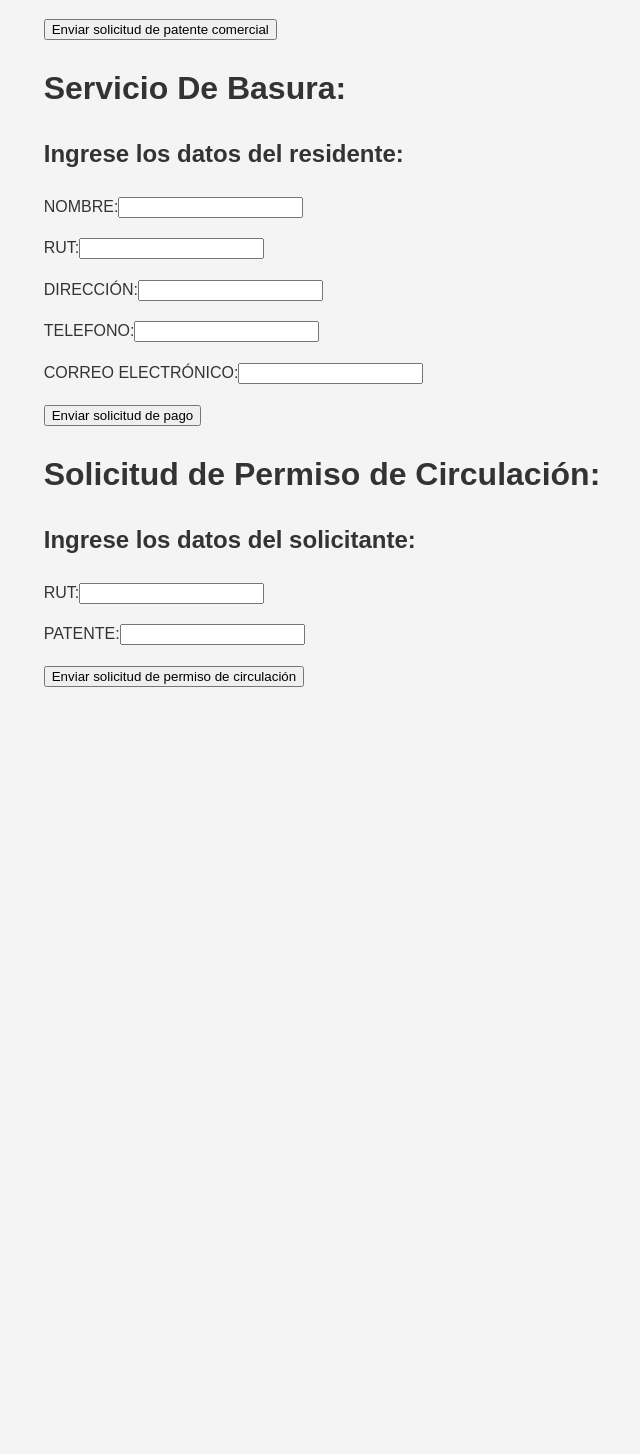
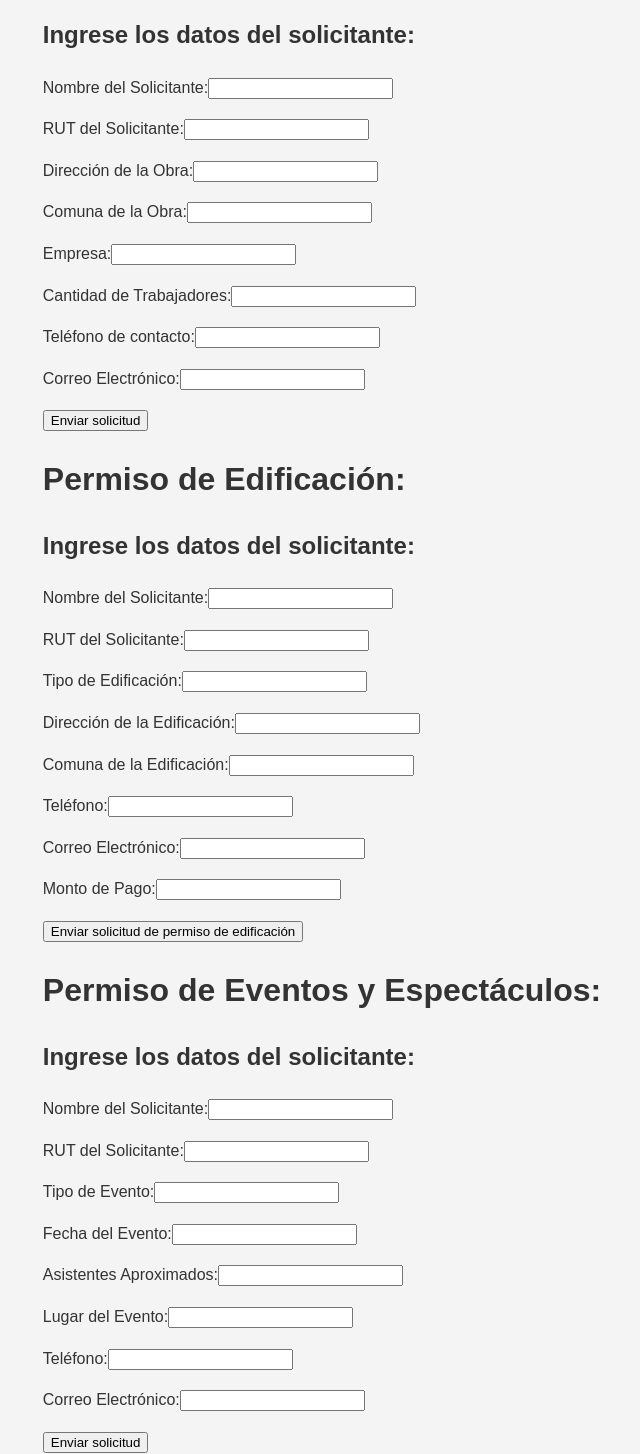
Before and after one commit to Fig-Joaquin/ingenieria_sw, a React (Vite) app in the folder frontend/: page / in a window 1280 px wide. Shown: the part 249-1703 px from the top of the page, without its empty margins (318-958 px from the left). Before the commit the page ends 937 px from the top, so only its background shows below. Built offline with nearby package versions, Linux system fonts and the light colour scheme.

Commit message:
Se añadió front de formularios para cada servicio y permiso

```diff
--- a/frontend/src/components/CrearAseo.jsx
+++ b/frontend/src/components/forms/CrearAseo.jsx
@@ -24,7 +24,8 @@ export const CrearPagoBasura = () => {
       const response = await axios.post('/aseo/crear', formulario);
       console.log(response.data.mensaje);
 
-      // Aquí podrías redirigir al usuario a la página de subir comprobante, por ejemplo.
+      // Añadir redirección pendiente.
+
     } catch (error) {
       console.error(error);
     }
@@ -33,7 +34,7 @@ export const CrearPagoBasura = () => {
   return (
     <div>
       <h1>Servicio De Basura:</h1>
-      <p><h2>Ingrese los datos del residente:</h2></p>
+      <p><h2>Ingrese los datos a continuación:</h2></p>
       <form onSubmit={handleSubmit}>
         <label>
           NOMBRE:
@@ -85,7 +86,7 @@ export const CrearPagoBasura = () => {
           />
         </label>
         <p></p>
-        <button type="submit">Enviar solicitud de pago</button>
+        <button type="submit">Continuar</button>
       </form>
     </div>
   );
--- a/frontend/src/components/CrearPatcom.jsx
+++ b/frontend/src/components/forms/CrearPatcom.jsx
@@ -31,7 +31,8 @@ export const CrearPatenteComercial = () => {
       const response = await axios.post('/patcom/crear', formulario);
       console.log(response.data.mensaje);
 
-      // Aquí podrías redirigir al usuario a la página de subir comprobante, por ejemplo.
+      // Añadir redirección.
+
     } catch (error) {
       console.error(error);
     }
@@ -104,7 +105,7 @@ export const CrearPatenteComercial = () => {
           />
         </label>
         <p></p>
-        <button type="submit">Enviar solicitud de patente comercial</button>
+        <button type="submit">Enviar solicitud</button>
       </form>
     </div>
   );
--- a/frontend/src/components/CrearPermcirc.jsx
+++ b/frontend/src/components/forms/CrearPermcirc.jsx
@@ -21,7 +21,8 @@ export const CrearPermisoCirculacion = () => {
       const response = await axios.post('/permiso/crear', formulario);
       console.log(response.data.mensaje);
 
-      // Aquí podrías redirigir al usuario a la página de subir comprobante, por ejemplo.
+      // Añadir redirección
+
     } catch (error) {
       console.error(error);
     }
@@ -54,7 +55,7 @@ export const CrearPermisoCirculacion = () => {
           />
         </label>
         <p></p>
-        <button type="submit">Enviar solicitud de permiso de circulación</button>
+        <button type="submit">Enviar solicitud</button>
       </form>
     </div>
   );
--- /dev/null
+++ b/frontend/src/components/forms/CrearPermconst.jsx
@@ -0,0 +1,128 @@
+import React, { useState } from 'react';
+import axios from 'axios';
+
+export const CrearPermisoConstruccion = () => {
+  const [formulario, setFormulario] = useState({
+    nombreSolicitante: '',
+    rutSolicitante: '',
+    direccionObra: '',
+    comunaObra: '',
+    empresa: '',
+    cantidadTrabajadores: '',
+    telefono: '',
+    email: '',
+  });
+
+  const handleChange = (e) => {
+    setFormulario({
+      ...formulario,
+      [e.target.name]: e.target.value,
+    });
+  };
+
+  const handleSubmit = async (e) => {
+    e.preventDefault();
+
+    try {
+      const response = await axios.post('/permconst/crear', formulario);
+      console.log(response.data.mensaje);
+
+      // Aquí redirigir al usuario.
+
+    } catch (error) {
+      console.error(error);
+    }
+  };
+
+  return (
+    <div>
+      <h1>Permiso de Construcción:</h1>
+      <p>
+        <h2>Ingrese los datos del solicitante:</h2>
+      </p>
+      <form onSubmit={handleSubmit}>
+        <label>
+          Nombre del Solicitante:
+          <input
+            type="text"
+            name="nombreSolicitante"
+            value={formulario.nombreSolicitante}
+            onChange={handleChange}
+          />
+        </label>
+        <p></p>
+        <label>
+          RUT del Solicitante:
+          <input
+            type="text"
+            name="rutSolicitante"
+            value={formulario.rutSolicitante}
+            onChange={handleChange}
+          />
+        </label>
+        <p></p>
+        <label>
+          Dirección de la Obra:
+          <input
+            type="text"
+            name="direccionObra"
+            value={formulario.direccionObra}
+            onChange={handleChange}
+          />
+        </label>
+        <p></p>
+        <label>
+          Comuna de la Obra:
+          <input
+            type="text"
+            name="comunaObra"
+            value={formulario.comunaObra}
+            onChange={handleChange}
+          />
+        </label>
+        <p></p>
+        <label>
+          Empresa:
+          <input
+            type="text"
+            name="empresa"
+            value={formulario.empresa}
+            onChange={handleChange}
+          />
+        </label>
+        <p></p>
+        <label>
+          Cantidad de Trabajadores:
+          <input
+            type="text"
+            name="cantidadTrabajadores"
+            value={formulario.cantidadTrabajadores}
+            onChange={handleChange}
+          />
+        </label>
+        <p></p>
+        <label>
+          Teléfono de contacto:
+          <input
+            type="text"
+            name="telefono"
+            value={formulario.telefono}
+            onChange={handleChange}
+          />
+        </label>
+        <p></p>
+        <label>
+          Correo Electrónico:
+          <input
+            type="text"
+            name="email"
+            value={formulario.email}
+            onChange={handleChange}
+          />
+        </label>
+        <p></p>
+        <button type="submit">Enviar solicitud</button>
+      </form>
+    </div>
+  );
+};
--- /dev/null
+++ b/frontend/src/components/forms/CrearPermedif.jsx
@@ -0,0 +1,128 @@
+import React, { useState } from 'react';
+import axios from 'axios';
+
+export const CrearPermisoEdificacion = () => {
+  const [formulario, setFormulario] = useState({
+    nombreSolicitante: '',
+    rutSolicitante: '',
+    tipoEdificacion: '',
+    direccionEdificacion: '',
+    comunaEdificacion: '',
+    telefono: '',
+    email: '',
+    montoPago: '',
+  });
+
+  const handleChange = (e) => {
+    setFormulario({
+      ...formulario,
+      [e.target.name]: e.target.value,
+    });
+  };
+
+  const handleSubmit = async (e) => {
+    e.preventDefault();
+
+    try {
+      const response = await axios.post('/permedif/crear', formulario);
+      console.log(response.data.mensaje);
+
+      // Añadir redirección
+
+    } catch (error) {
+      console.error(error);
+    }
+  };
+
+  return (
+    <div>
+      <h1>Permiso de Edificación:</h1>
+      <p>
+        <h2>Ingrese los datos del solicitante:</h2>
+      </p>
+      <form onSubmit={handleSubmit}>
+        <label>
+          Nombre del Solicitante:
+          <input
+            type="text"
+            name="nombreSolicitante"
+            value={formulario.nombreSolicitante}
+            onChange={handleChange}
+          />
+        </label>
+        <p></p>
+        <label>
+          RUT del Solicitante:
+          <input
+            type="text"
+            name="rutSolicitante"
+            value={formulario.rutSolicitante}
+            onChange={handleChange}
+          />
+        </label>
+        <p></p>
+        <label>
+          Tipo de Edificación:
+          <input
+            type="text"
+            name="tipoEdificacion"
+            value={formulario.tipoEdificacion}
+            onChange={handleChange}
+          />
+        </label>
+        <p></p>
+        <label>
+          Dirección de la Edificación:
+          <input
+            type="text"
+            name="direccionEdificacion"
+            value={formulario.direccionEdificacion}
+            onChange={handleChange}
+          />
+        </label>
+        <p></p>
+        <label>
+          Comuna de la Edificación:
+          <input
+            type="text"
+            name="comunaEdificacion"
+            value={formulario.comunaEdificacion}
+            onChange={handleChange}
+          />
+        </label>
+        <p></p>
+        <label>
+          Teléfono:
+          <input
+            type="text"
+            name="telefono"
+            value={formulario.telefono}
+            onChange={handleChange}
+          />
+        </label>
+        <p></p>
+        <label>
+          Correo Electrónico:
+          <input
+            type="text"
+            name="email"
+            value={formulario.email}
+            onChange={handleChange}
+          />
+        </label>
+        <p></p>
+        <label>
+          Monto de Pago:
+          <input
+            type="text"
+            name="montoPago"
+            value={formulario.montoPago}
+            onChange={handleChange}
+          />
+        </label>
+        <p></p>
+        <button type="submit">Enviar solicitud de permiso de edificación</button>
+      </form>
+    </div>
+  );
+};
--- /dev/null
+++ b/frontend/src/components/forms/CrearPermevent.jsx
@@ -0,0 +1,128 @@
+import React, { useState } from 'react';
+import axios from 'axios';
+
+export const CrearPermisoEventos = () => {
+  const [formulario, setFormulario] = useState({
+    nombreSolicitante: '',
+    rutSolicitante: '',
+    tipoEvento: '',
+    fechaEvento: '',
+    asistentesAprox: '',
+    lugarEvento: '',
+    telefono: '',
+    email: '',
+  });
+
+  const handleChange = (e) => {
+    setFormulario({
+      ...formulario,
+      [e.target.name]: e.target.value,
+    });
+  };
+
+  const handleSubmit = async (e) => {
+    e.preventDefault();
+
+    try {
+      const response = await axios.post('/permevent/crear', formulario);
+      console.log(response.data.mensaje);
+
+      // Añadir redirección.
+
+    } catch (error) {
+      console.error(error);
+    }
+  };
+
+  return (
+    <div>
+      <h1>Permiso de Eventos y Espectáculos:</h1>
+      <p>
+        <h2>Ingrese los datos del solicitante:</h2>
+      </p>
+      <form onSubmit={handleSubmit}>
+        <label>
+          Nombre del Solicitante:
+          <input
+            type="text"
+            name="nombreSolicitante"
+            value={formulario.nombreSolicitante}
+            onChange={handleChange}
+          />
+        </label>
+        <p></p>
+        <label>
+          RUT del Solicitante:
+          <input
+            type="text"
+            name="rutSolicitante"
+            value={formulario.rutSolicitante}
+            onChange={handleChange}
+          />
+        </label>
+        <p></p>
+        <label>
+          Tipo de Evento:
+          <input
+            type="text"
+            name="tipoEvento"
+            value={formulario.tipoEvento}
+            onChange={handleChange}
+          />
+        </label>
+        <p></p>
+        <label>
+          Fecha del Evento:
+          <input
+            type="text"
+            name="fechaEvento"
+            value={formulario.fechaEvento}
+            onChange={handleChange}
+          />
+        </label>
+        <p></p>
+        <label>
+          Asistentes Aproximados:
+          <input
+            type="text"
+            name="asistentesAprox"
+            value={formulario.asistentesAprox}
+            onChange={handleChange}
+          />
+        </label>
+        <p></p>
+        <label>
+          Lugar del Evento:
+          <input
+            type="text"
+            name="lugarEvento"
+            value={formulario.lugarEvento}
+            onChange={handleChange}
+          />
+        </label>
+        <p></p>
+        <label>
+          Teléfono:
+          <input
+            type="text"
+            name="telefono"
+            value={formulario.telefono}
+            onChange={handleChange}
+          />
+        </label>
+        <p></p>
+        <label>
+          Correo Electrónico:
+          <input
+            type="text"
+            name="email"
+            value={formulario.email}
+            onChange={handleChange}
+          />
+        </label>
+        <p></p>
+        <button type="submit">Enviar solicitud</button>
+      </form>
+    </div>
+  );
+};
--- a/frontend/src/main.jsx
+++ b/frontend/src/main.jsx
@@ -1,8 +1,11 @@
 import React from 'react'
 import ReactDOM from 'react-dom/client'
-import { CrearPagoBasura }  from './components/CrearAseo.jsx'
-import { CrearPatenteComercial } from './components/CrearPatcom.jsx'
-import { CrearPermisoCirculacion } from './components/CrearPermcirc.jsx'
+import { CrearPagoBasura }  from './components/forms/CrearAseo.jsx'
+import { CrearPatenteComercial } from './components/forms/CrearPatcom.jsx'
+import { CrearPermisoCirculacion } from './components/forms/CrearPermcirc.jsx'
+import { CrearPermisoConstruccion } from './components/forms/CrearPermconst.jsx'
+import { CrearPermisoEdificacion } from './components/forms/CrearPermedif.jsx'
+import { CrearPermisoEventos } from './components/forms/CrearPermevent.jsx'
 import './styles/styles.css'
 
 ReactDOM.createRoot(document.getElementById('root')).render(
@@ -10,5 +13,8 @@ ReactDOM.createRoot(document.getElementById('root')).render(
     <CrearPatenteComercial/>
     <CrearPagoBasura/>
     <CrearPermisoCirculacion/>
-  </React.StrictMode>,
+    <CrearPermisoConstruccion/>
+    <CrearPermisoEdificacion/>
+    <CrearPermisoEventos/>
+  </React.StrictMode>
 )
```
